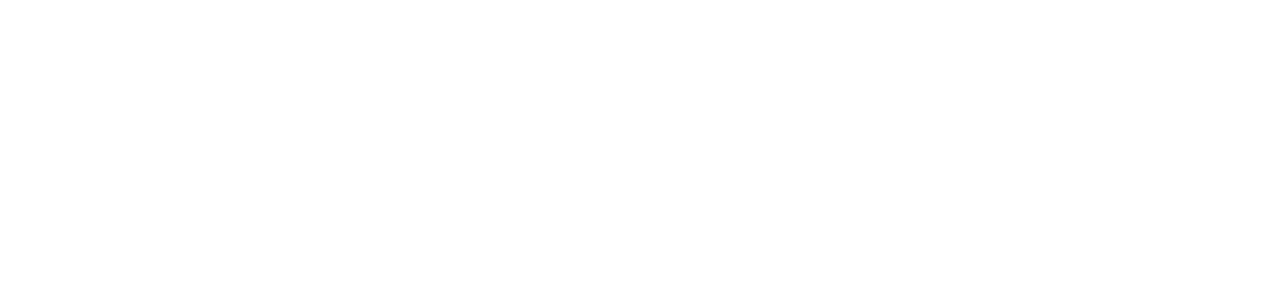
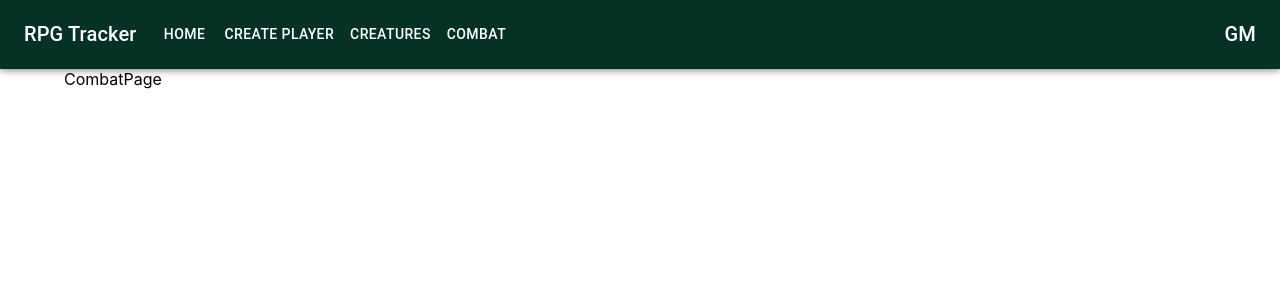
Before and after one commit to lchapmb/rpgTracker, a React (Create React App) app: page /combat-page in a window 1280 px wide. Before the commit this address had no page. Shown: the top 300 px of the page. Built offline with nearby package versions, Linux system fonts and the light colour scheme.

Commit message:
creates combatpagem adds to navs

```diff
--- /dev/null
+++ b/src/components/CombatPage.tsx
@@ -0,0 +1,18 @@
+// import components
+import TopNav from "./navs/TopNav";
+import BottomNav from "./navs/BottomNav";
+
+// imports from MUI
+import { Container } from "@mui/material";
+
+export default function CombatPage() {
+  return (
+    <>
+      <TopNav />
+      <Container>
+        <div>CombatPage</div>
+        <BottomNav />
+      </Container>
+    </>
+  );
+}
--- a/src/components/navs/BottomNav.tsx
+++ b/src/components/navs/BottomNav.tsx
@@ -4,12 +4,14 @@
 import AddCircleIcon from "@mui/icons-material/AddCircle";
 import PetsIcon from "@mui/icons-material/Pets";
 import HomeIcon from "@mui/icons-material/Home";
+import SportsMmaIcon from "@mui/icons-material/SportsMma";
 
 export default function BottomNav() {
   const pages = [
     { title: "Home", path: "/", icon: <HomeIcon /> },
     { title: "Create Player", path: "/create-player", icon: <AddCircleIcon /> },
     { title: "Creatures", path: "/creatures-page", icon: <PetsIcon /> },
+    { title: "Combat", path: "/combat-page", icon: <SportsMmaIcon /> },
   ];
 
   return (
@@ -23,7 +25,7 @@
       }}
       elevation={3}
     >
-      <BottomNavigation showLabels>
+      <BottomNavigation>
         {pages.map((page) => (
           <Link to={page.path} key={page.title}>
             <BottomNavigationAction label="Create Creature" icon={page.icon} />
--- a/src/components/navs/TopNav.tsx
+++ b/src/components/navs/TopNav.tsx
@@ -28,6 +28,7 @@
   { title: "Home", path: "/" },
   { title: "Create Player", path: "/create-player" },
   { title: "Creatures", path: "/creatures-page" },
+  { title: "Combat", path: "/combat-page" },
 ];
 
 export default function TopNav() {
--- a/src/views/App.tsx
+++ b/src/views/App.tsx
@@ -10,6 +10,7 @@
 import HomePage from "../components/HomePage";
 import CreatePlayer from "../components/CreatePlayer";
 import CreaturesPage from "../components/CreaturesPage";
+import CombatPage from "../components/CombatPage";
 
 // import interface
 import CreatureInterface from "../interface/CreatureInterface";
@@ -47,6 +48,7 @@
       <Route path="/" element={<HomePage />} />
       <Route path="/create-player" element={<CreatePlayer />} />
       <Route path="/creatures-page" element={<CreaturesPage />} />
+      <Route path="/combat-page" element={<CombatPage />} />
     </Routes>
   );
 
```
